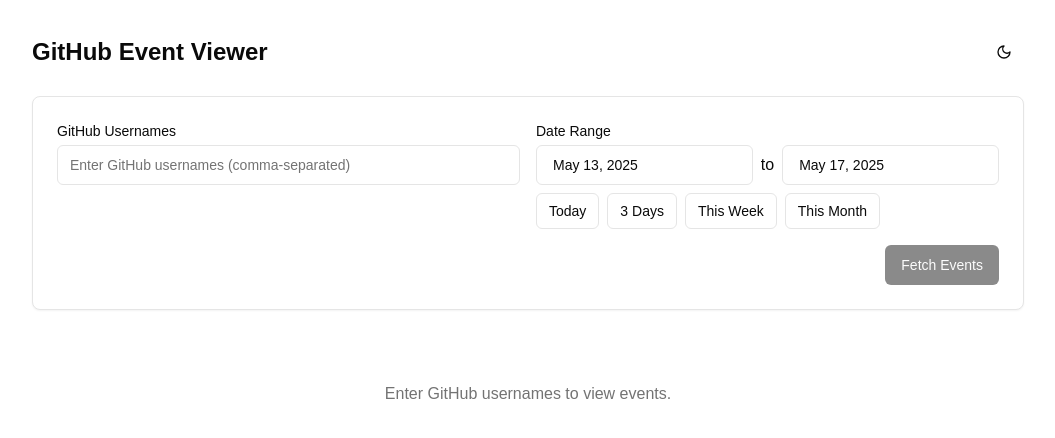
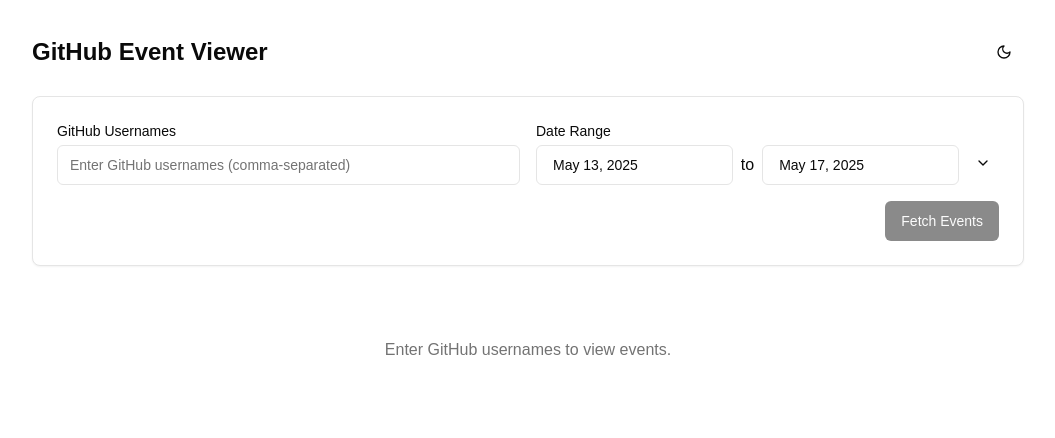
Before and after one commit to kertal/vegas-github-event-viewer, a Next.js app: page / in a window 1280 px wide. Shown: the top 438 px of the page, without its empty margins (112-1167 px from the left). Built offline with nearby package versions, Linux system fonts and the light colour scheme.

Commit message:
Add quick date selection toggle in GitHubEventViewer component

```diff
--- a/app/page.tsx
+++ b/app/page.tsx
@@ -531,6 +531,7 @@ export default function GitHubEventViewer() {
   const [showReport, setShowReport] = useState(false)
   const [showReportPreview, setShowReportPreview] = useState(false)
   const [selectedEventTypes, setSelectedEventTypes] = useState<Set<string>>(new Set())
+  const [showQuickDateOptions, setShowQuickDateOptions] = useState(false)
 
   const { theme, setTheme } = useTheme()
   const { toast } = useToast()
@@ -987,7 +988,17 @@ export default function GitHubEventViewer() {
                         />
                       </PopoverContent>
                     </Popover>
+                    <Button
+                      type="button"
+                      variant="ghost"
+                      size="sm"
+                      onClick={() => setShowQuickDateOptions(!showQuickDateOptions)}
+                      className="px-2"
+                    >
+                      {showQuickDateOptions ? <ChevronUp className="h-4 w-4" /> : <ChevronDown className="h-4 w-4" />}
+                    </Button>
                   </div>
+                  {showQuickDateOptions && (
                     <div className="flex gap-2">
                       <Button type="button" variant="outline" size="sm" onClick={() => setDateRange("today")}>
                         Today
@@ -1002,6 +1013,7 @@ export default function GitHubEventViewer() {
                         This Month
                       </Button>
                     </div>
+                  )}
                 </div>
               </div>
             </div>
```
Lines whose indentation alone changed are shown as unchanged.
